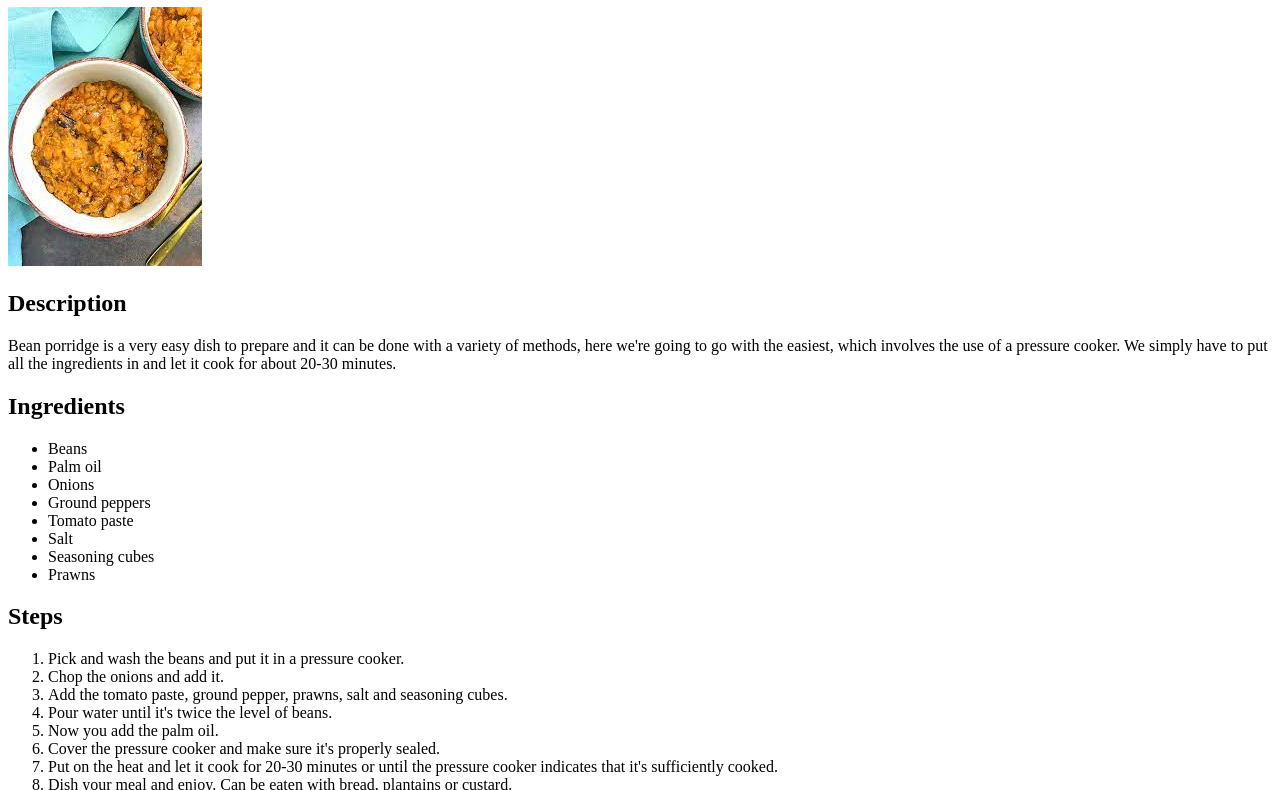
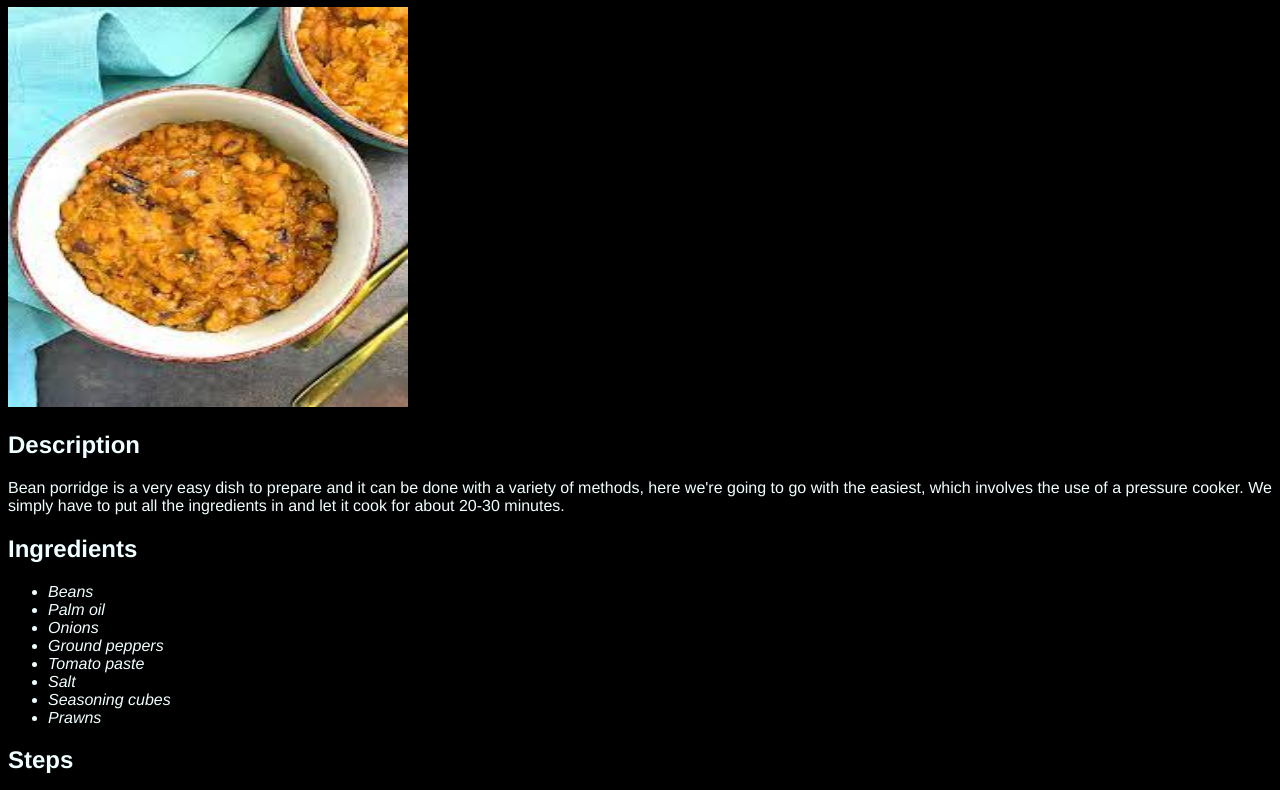
Before and after one commit to Monty202817/-odin-recipes, a plain HTML site: page recipes/bean porridge.html in a window 1280 px wide. Shown: the part 73-863 px from the top of the page. Drawn offline with Linux system fonts and the light colour scheme.

Commit message:
Add alternative text for images  and add styles with CSS

```diff
--- a/recipes/bean porridge.html
+++ b/recipes/bean porridge.html
@@ -2,11 +2,11 @@
 <html lang="en">
 <head>
     <meta charset="UTF-8">
-    <title></title>
+    <link rel="stylesheet" href="style 2.css">
 </head>
 <body>
     <h1>Bean Porridge</h1>
-    <img src="/bean porridge.jpeg">
+    <img src="bean porridge.jpeg" alt="A plate of beans">
     <h2>Description</h2>
     <p>Bean porridge is  a very easy dish to prepare and it can be done with a variety of methods, here we're going to go with the easiest, which involves the use of a pressure cooker. We simply have to put all the ingredients in and let it cook for about 20-30 minutes.</p>
     <h2>Ingredients</h2>
--- /dev/null
+++ b/recipes/style 2.css
@@ -0,0 +1,13 @@
+img{
+    width: 400px;
+    height: 400px;
+}
+body{ background-color: black;
+color: azure;
+font-family: Helvetica, 'Times New Roman', sans-serif;}
+h2{
+    font-weight: bold;
+}
+ul{
+    font-style: italic;
+}
--- /dev/null
+++ b/style.css
@@ -0,0 +1,12 @@
+body{
+    background-color: black;
+    color: azure;
+    font-family: Arial, Helvetica, sans-serif;
+}
+h1{
+    font-weight: bold;
+}
+a{
+    font-style: italic;
+    color: azure;
+}
```
Also changed, not shown: index.html (+1 -2 lines), recipes/noodles and egg.html (+2 -1 lines), recipes/pasta.html (+2 -1 lines), recipes/Noodles.jpg (renamed from Noodles.jpg), recipes/Pasta-img.jpg (renamed from Pasta-img.jpg), recipes/bean porridge.jpeg (renamed from bean porridge.jpeg).
